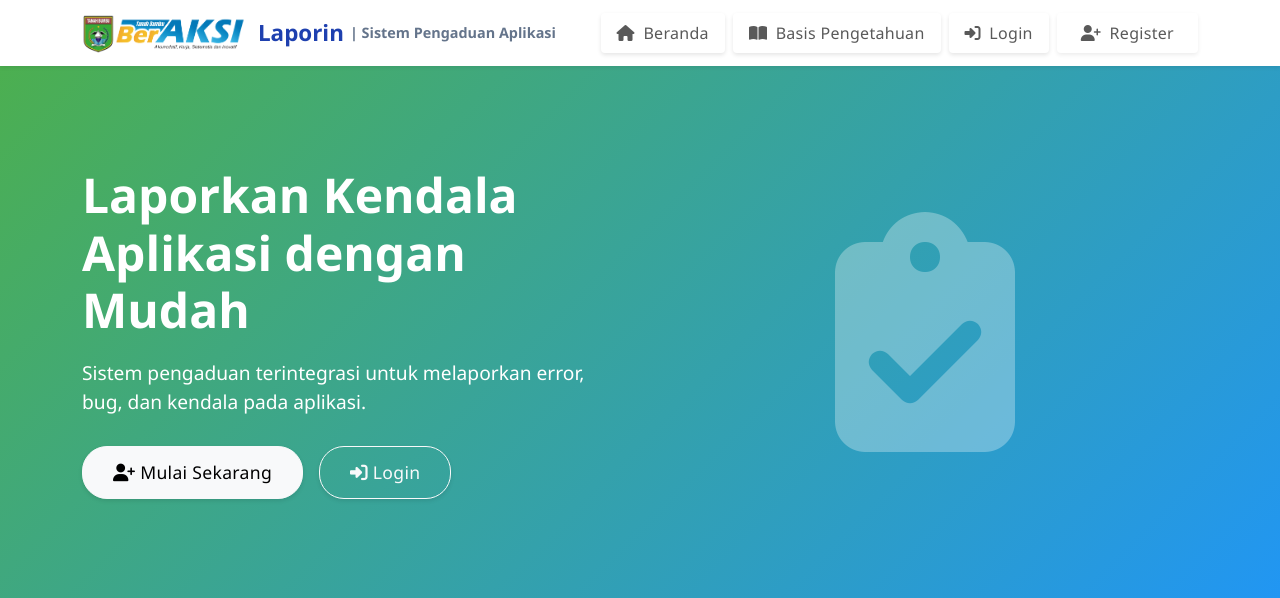
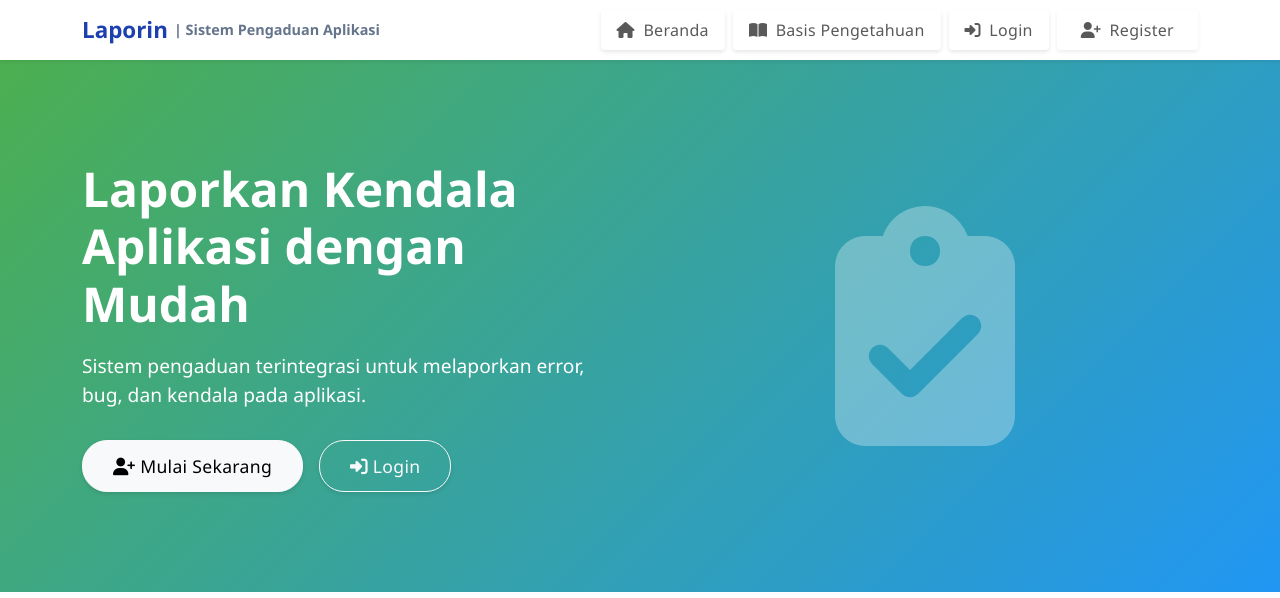
Before and after one commit to gilangrizkyr/Laporin, a CodeIgniter 4 app: the page made by app/Views/home/landing.php in a window 1280 px wide. Shown: the top 598 px of the page. Run offline with PHP 8.4 and a stand-in for CodeIgniter, Linux system fonts and the light colour scheme; the template is opened without the code that fills it, so the values that code supplies are empty; some libraries are stand-ins or nearby versions.

Commit message:
Update guest.php

```diff
--- a/app/Views/layout/guest.php
+++ b/app/Views/layout/guest.php
@@ -102,9 +102,9 @@
             <!-- LOGO + TULISAN DI SEBELAHNYA -->
             <a class="navbar-brand d-flex align-items-center" href="<?= base_url('/') ?>">
                 <!-- LOGO -->
-                <img src="<?= base_url('img/beraksi2.png') ?>"
-                    alt="Logo Laporin"
-                    style="height: 40px; width: auto; margin-right: 12px; border-radius: 8px;">
+                <!-- <img src="<?= base_url('img/beraksi2.png') ?>" -->
+                    <!-- alt="Logo Laporin" -->
+                    <!-- style="height: 40px; width: auto; margin-right: 12px; border-radius: 8px;"> -->
                 <span style="font-weight: 700; font-size: 1.4rem; color: #1e40af;">
                     Laporin
                 </span>
```
